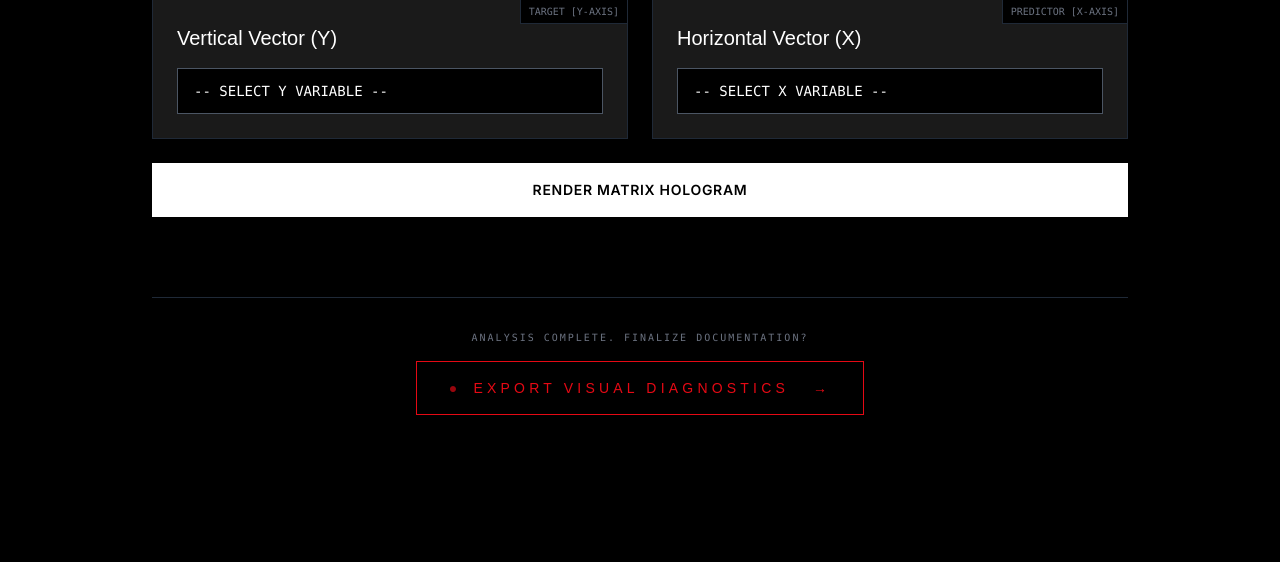
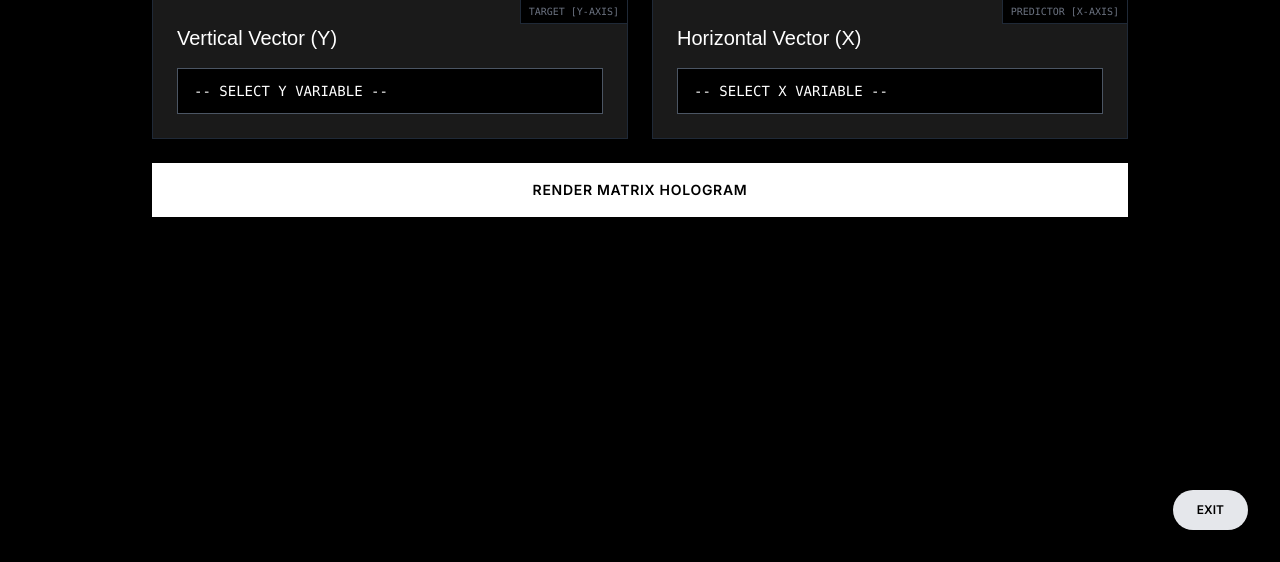
Before and after one commit to Bon-code2/Regressionary, a Flask app: template templates/visual.html in a window 1280 px wide. Shown: the part 238-800 px from the top of the page. Run offline with Flask 3, Linux system fonts and the light colour scheme; the template is opened without the code that fills it, so the values that code supplies are empty; some libraries are stand-ins or nearby versions; some web fonts are replaced.

Commit message:
Add floating action button and layout adjustments
Added a floating action button for exit functionality and adjusted the layout of the visual matrix page.

```diff
--- a/templates/visual.html
+++ b/templates/visual.html
@@ -111,21 +111,10 @@
     </div>
     {% endif %}
 
-    <div class="mt-12 flex flex-col items-center border-t border-gray-800 pt-8">
-        <p class="text-[10px] font-mono text-gray-500 uppercase tracking-[0.2em] mb-4">
-            Analysis complete. Finalize documentation?
-        </p>
-
-        <!-- Change href="/report" to href="/visual_report" -->
-        <a href="/visual_report" class="group relative inline-flex items-center justify-between px-8 py-4 bg-transparent border border-n-red text-n-red font-dot text-sm uppercase tracking-[0.3em] transition-all duration-300 hover:bg-n-red hover:text-white overflow-hidden w-full md:w-auto">
-            <span class="absolute inset-0 w-0 bg-n-red transition-all duration-300 ease-out group-hover:w-full -z-10"></span>
-            <span class="flex items-center">
-                <span class="mr-3 animate-pulse">●</span>
-                Export Visual Diagnostics
-            </span>
-            <span class="ml-6 transform transition-transform duration-300 group-hover:translate-x-2">
-                →
-            </span>
+    <div class="fixed bottom-8 right-8 flex space-x-2 no-print">
+        <!-- Floating Action Button -->
+        <a href="/tools" class="bg-gray-200 text-black px-6 py-3 rounded-full font-bold text-xs hover:bg-gray-300 transition-colors uppercase">
+            Exit
         </a>
     </div>
 
```
